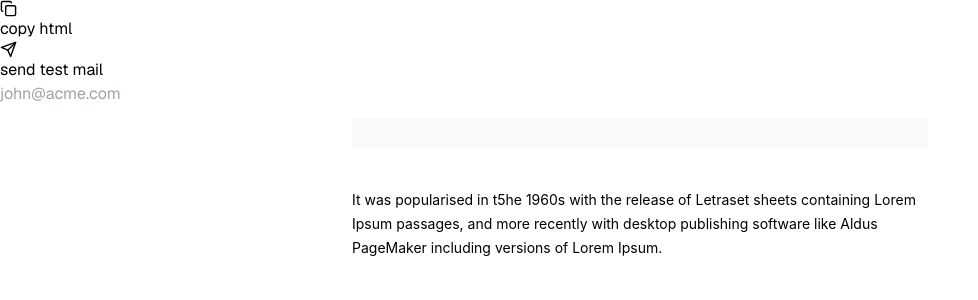
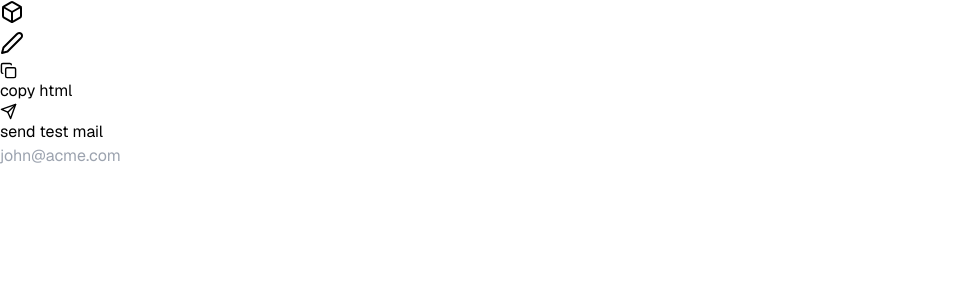
Before and after one commit to langf00rd/figmail, a Next.js app in the folder apps/web/: page /editor in a window 1280 px wide. Shown: the top 300 px of the page, without its empty margins (0-978 px from the left). Built offline with nearby package versions, Linux system fonts and the light colour scheme.

Commit message:
feat: add x remove components, more customization

```diff
--- a/apps/web/app/components/draggable.tsx
+++ b/apps/web/app/components/draggable.tsx
@@ -4,7 +4,14 @@ import type { ReactNode } from "react";
 import React, { useEffect, useState } from "react";
 import { useDraggable } from "@dnd-kit/core";
 import { Resizable } from "re-resizable";
-import { CopyPlus } from "lucide-react";
+import {
+   AlignCenter,
+   AlignJustify,
+   AlignLeft,
+   AlignRight,
+   CopyPlus,
+   X,
+} from "lucide-react";
 import { toast } from "sonner";
 import type { UIElement } from "../../interface";
 import { DRAGGABLE_STYLE } from "../lib/constants";
@@ -14,12 +21,11 @@ export function Draggable(props: {
    styles: object;
    children: ReactNode;
    onDuplicate: (element: UIElement) => void;
+   onRemove: (element: UIElement) => void;
    element: UIElement;
 }): JSX.Element | null {
    const [showToolbar, setShowToolbar] = useState(false);
-  const [currentElement, setCurrentElement] = useState<EventTarget | null>(
-    null,
-  );
+   const [currentElement, setCurrentElement] = useState<EventTarget | null>(null);
    const { attributes, listeners, setNodeRef, transform } = useDraggable({
       id: props.id,
    });
@@ -66,6 +72,7 @@ export function Draggable(props: {
 
 function DraggableToolBar(props: {
    onDuplicate: (element: UIElement) => void;
+   onRemove: (element: UIElement) => void;
    currentElement: EventTarget | null;
    element: UIElement;
 }): JSX.Element {
@@ -77,16 +84,27 @@ function DraggableToolBar(props: {
 
    useEffect(() => {
       try {
-      selectedElementTarget.style.backgroundColor =
-        styles?.backgroundColor as string;
+         selectedElementTarget.style.backgroundColor = styles?.backgroundColor as string;
          selectedElementTarget.style.color = styles?.color as string;
+         selectedElementTarget.style.textAlign = styles?.textAlign as string;
+         selectedElementTarget.style.fontSize = styles?.fontSize as string;
       } catch (error: unknown) {
          toast.error(String(error));
       }
    }, [selectedElementTarget, styles]);
 
    return (
-    <ul className="absolute z-10">
+      <ul className="absolute -top-4 z-10 bg-white flex items-center border p-1 px-3 space-x-5">
+         <li>
+            <button
+               onClick={() => {
+                  props.onRemove(props.element);
+               }}
+               type="button"
+            >
+               <X />
+            </button>
+         </li>
          <li>
             <button
                onClick={() => {
@@ -99,7 +117,6 @@ function DraggableToolBar(props: {
          </li>
          {props.element.customizeableStyles?.includes("BG") ? (
             <li>
-          <p>background</p>
                <input
                   onChange={(e) => {
                      setStyles({ ...styles, backgroundColor: e.target.value });
@@ -110,7 +127,6 @@ function DraggableToolBar(props: {
          ) : null}
          {props.element.customizeableStyles?.includes("COLOR") ? (
             <li>
-          <p>color</p>
                <input
                   onChange={(e) => {
                      setStyles({ ...styles, color: e.target.value });
@@ -119,6 +135,47 @@ function DraggableToolBar(props: {
                />
             </li>
          ) : null}
+         {props.element.customizeableStyles?.includes("TEXT-ALIGN") ? (
+            <li>
+               <div className="flex space-x-5">
+                  <AlignLeft
+                     onClick={() => {
+                        setStyles({ ...styles, textAlign: "left" });
+                     }}
+                  />
+                  <AlignCenter
+                     onClick={() => {
+                        setStyles({ ...styles, textAlign: "center" });
+                     }}
+                  />
+                  <AlignRight
+                     onClick={() => {
+                        setStyles({ ...styles, textAlign: "right" });
+                     }}
+                  />
+                  <AlignJustify
+                     onClick={() => {
+                        setStyles({ ...styles, textAlign: "justify" });
+                     }}
+                  />
+               </div>
+            </li>
+         ) : null}
+         {props.element.customizeableStyles?.includes("FONT-SIZE") ? (
+            <li>
+               <div className="flex gap-1">
+                  <input
+                     className="border w-[50px] text-center"
+                     defaultValue={16}
+                     onChange={(e) => {
+                        setStyles({ ...styles, fontSize: `${e.target.value}px` });
+                     }}
+                     type="number"
+                  />
+                  px
+               </div>
+            </li>
+         ) : null}
       </ul>
    );
 }
--- a/apps/web/app/editor/components/editor-controls.tsx
+++ b/apps/web/app/editor/components/editor-controls.tsx
@@ -7,7 +7,7 @@ import { generateMarkup } from "../../lib/utils/generate-markup";
 export default function EditorControls(): JSX.Element {
    const [receipient, setReceipient] = useState("");
    return (
-    <ul className="flex items-center justify-between space-x-5">
+      <ul className="flex items-center justify-between gap-10">
          <li>
             <button
                className={styles.button}
@@ -50,6 +50,7 @@ export default function EditorControls(): JSX.Element {
                <p>send test mail</p>
             </button>
          </li>
+         <li>
             <input
                className="border p-2 outline-none"
                onChange={(e) => {
@@ -58,6 +59,7 @@ export default function EditorControls(): JSX.Element {
                placeholder="john@acme.com"
                value={receipient}
             />
+         </li>
       </ul>
    );
 }
--- a/apps/web/app/editor/components/editor.tsx
+++ b/apps/web/app/editor/components/editor.tsx
@@ -11,7 +11,7 @@ import Main from "./main";
 import EditorControls from "./editor-controls";
 
 export default function Editor(): JSX.Element {
-  const [uiElements, setUIElements] = useState(UI_ELEMENTS);
+   const [uiElements, setUIElements] = useState<UIElement[]>([]);
 
    function handleDragEnd(e: DragEndEvent): void {
       const element = uiElements.find((x) => x.id === e.active.id);
@@ -28,28 +28,50 @@ export default function Editor(): JSX.Element {
       setUIElements(_elements);
    }
 
-  function duplicate(element: UIElement): void {
+   function duplicate(element: UIElement, x = 30, y = 30): void {
       const newElement: UIElement = {
          ...element,
          id: Date.now().toString(),
          content: element.content,
          position: {
-        x: element.position.x + 30,
-        y: element.position.y + 30,
+            x: element.position.x + x,
+            y: element.position.y + y,
          },
       };
       setUIElements([...uiElements, newElement]);
       toast.success("duplicated!");
    }
 
+   function remove(element: UIElement): void {
+      setUIElements(uiElements.filter((a) => a.id !== element.id));
+   }
+
    return (
-    <div className="w-screen h-screen">
-      <div className="w-[600px] mx-auto gap-10">
+      <div className="w-screen h-screen mt-10">
+         <div className="w-[600px] mx-auto grid gap-3">
+            <ul className="border p-2 px-3 flex space-x-5 w-max">
+               {UI_ELEMENTS.map((e) => (
+                  <li key={e.id}>
+                     <button
+                        onClick={() => {
+                           duplicate(e, 0, 0);
+                        }}
+                        type="button"
+                     >
+                        {e.icon}
+                     </button>
+                  </li>
+               ))}
+            </ul>
             <EditorControls />
             <div className="border">
                <DndContext onDragEnd={handleDragEnd}>
                   <Droppable>
-              <Main onDuplicate={duplicate} uiElements={uiElements} />
+                     <Main
+                        onDuplicate={duplicate}
+                        onRemove={remove}
+                        uiElements={uiElements}
+                     />
                   </Droppable>
                </DndContext>
             </div>
--- a/apps/web/app/editor/components/main.tsx
+++ b/apps/web/app/editor/components/main.tsx
@@ -7,6 +7,7 @@ import { MAIN_STYLE } from "../../lib/constants";
 export default function Main(props: {
    uiElements: UIElement[];
    onDuplicate: (element: UIElement) => void;
+   onRemove: (element: UIElement) => void;
 }): JSX.Element {
    return (
       <Container>
@@ -18,6 +19,7 @@ export default function Main(props: {
                      id={element.id}
                      key={element.id}
                      onDuplicate={props.onDuplicate}
+                     onRemove={props.onRemove}
                      styles={{
                         left: `${element.position.x}px`,
                         top: `${element.position.y}px`,
--- a/apps/web/app/lib/constants.tsx
+++ b/apps/web/app/lib/constants.tsx
@@ -1,3 +1,4 @@
+import { Box, Pen } from "lucide-react";
 import type { UIElement } from "../../interface";
 import Container from "../components/ui/container";
 import Text from "../components/ui/text";
@@ -51,6 +52,7 @@ export const UI_ELEMENTS: UIElement[] = [
    // },
    {
       id: "5",
+      icon: <Box />,
       content: (
          <Container
             style={{
@@ -66,7 +68,8 @@ export const UI_ELEMENTS: UIElement[] = [
    },
    {
       id: "1",
-      customizeableStyles: ["BG", "COLOR"],
+      icon: <Pen />,
+      customizeableStyles: ["COLOR", "TEXT-ALIGN", "FONT-SIZE"],
       content: (
          <Text>
             It was popularised in t5he 1960s with the release of Letraset sheets
--- a/apps/web/app/lib/utils/generate-markup.tsx
+++ b/apps/web/app/lib/utils/generate-markup.tsx
@@ -10,7 +10,9 @@ import { BODY_STYLE, DOCTYPE } from "../constants";
  * generates html markup
  * @returns html markup as `Promise<string>`
  */
-export async function generateMarkup(props?: GenerateMarkupProps): Promise<string> {
+export async function generateMarkup(
+  props?: GenerateMarkupProps,
+): Promise<string> {
   const main = document.getElementById("main");
   if (!main) return "";
   const htmlMarkup = (
```
Also changed, not shown: apps/web/interface.ts (+7 -6 lines), apps/web/app/components/ui/text.tsx (indentation only). Lines whose indentation alone changed are shown as unchanged.
